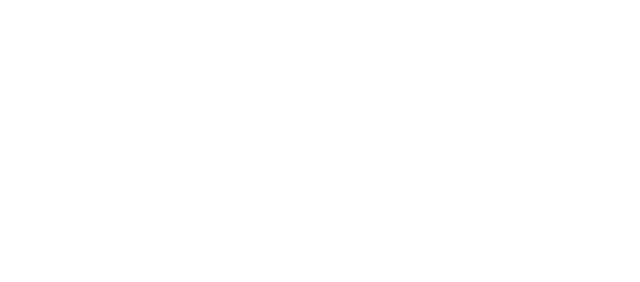
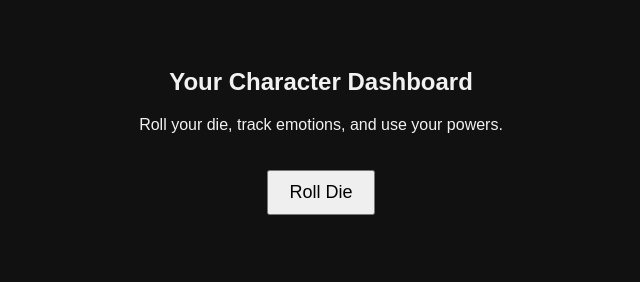
Before and after one commit to Tmanuk/love-and-dread, a plain HTML site: page player.html in a window 1280 px wide. Shown: the whole page, without its empty margins (319-959 px from the left). Drawn offline with Linux system fonts and the light colour scheme.

Commit message:
Add files via upload

```diff
--- a/index.html
+++ b/index.html
@@ -1 +1,13 @@
-<!-- Placeholder for index.html -->
+
+<!DOCTYPE html>
+<html>
+<head>
+  <title>Love & Dread: Host Screen</title>
+  <link rel="stylesheet" href="style.css">
+</head>
+<body>
+  <h1>Welcome to Love & Dread</h1>
+  <p>This is the host screen. Reveal rooms and guide players through the mansion.</p>
+  <script src="script.js"></script>
+</body>
+</html>
--- a/player.html
+++ b/player.html
@@ -1 +1,15 @@
-<!-- Placeholder for player.html -->
+
+<!DOCTYPE html>
+<html>
+<head>
+  <title>Love & Dread: Player Screen</title>
+  <link rel="stylesheet" href="style.css">
+</head>
+<body>
+  <h2>Your Character Dashboard</h2>
+  <p>Roll your die, track emotions, and use your powers.</p>
+  <button onclick="rollDie()">Roll Die</button>
+  <p id="result"></p>
+  <script src="script.js"></script>
+</body>
+</html>
--- a/script.js
+++ b/script.js
@@ -1 +1,5 @@
-<!-- Placeholder for script.js -->
+
+function rollDie() {
+  const result = Math.floor(Math.random() * 6) + 1;
+  document.getElementById("result").textContent = "You rolled: " + result;
+}
--- a/style.css
+++ b/style.css
@@ -1 +1,13 @@
-<!-- Placeholder for style.css -->
+
+body {
+  font-family: 'Arial', sans-serif;
+  background-color: #111;
+  color: #f2f2f2;
+  text-align: center;
+  padding: 40px;
+}
+button {
+  font-size: 18px;
+  padding: 10px 20px;
+  margin-top: 20px;
+}
```
Also changed, not shown: 1 other file.
